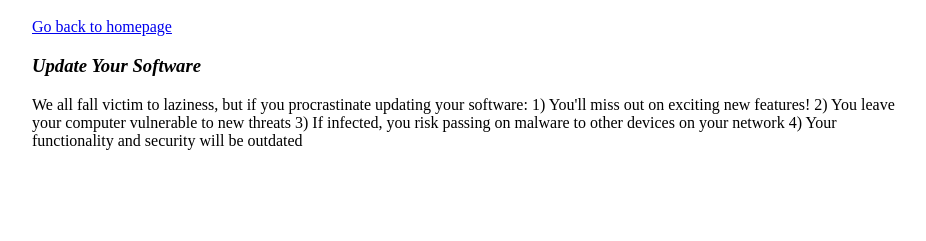
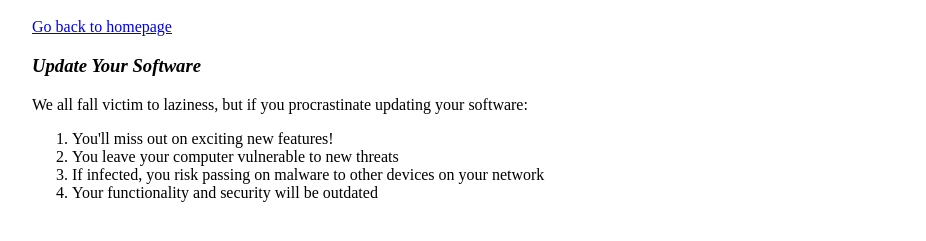
Before and after one commit to twlinux/unsafe, a website: page blog/pages/software_update.html in a window 1280 px wide. Shown: the part 85-326 px from the top of the page, without its empty margins (163-1089 px from the left). Drawn offline with Linux system fonts and the light colour scheme.

Commit message:
Fix software_update.html

```diff
--- a/blog/pages/updatesoftware.html
+++ b/blog/pages/software_update.html
@@ -12,19 +12,20 @@
 
     <header>
         <h1>The Unsafe Blog</h1>
-        <a href="/" title="I'm too lazy to click update...">Go back to homepage</a>
+        <a href="/" title="I just wish I could go home...">Go back to homepage</a>
         <h3>Update Your Software</h3>
     </header>
 
     <article>
         <p>
             We all fall victim to laziness, but if you procrastinate updating your software:
-            1) You'll miss out on exciting new features!
-            2) You leave your computer vulnerable to new threats
-            3) If infected, you risk passing on malware to other devices on your network
-            4) Your functionality and security will be outdated
         </p>
-
+        <ol>
+            <li>You'll miss out on exciting new features!</li>
+            <li>You leave your computer vulnerable to new threats</li>
+            <li>If infected, you risk passing on malware to other devices on your network</li>
+            <li>Your functionality and security will be outdated</li>
+        </ol>
     </article>
 </body>
 
```
